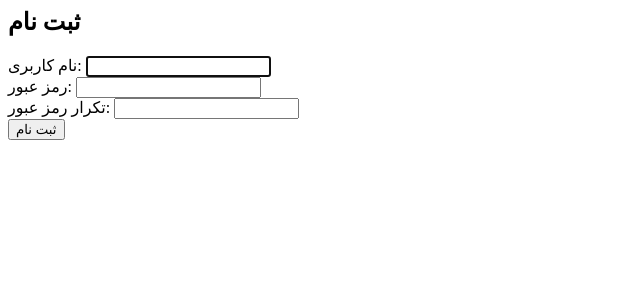
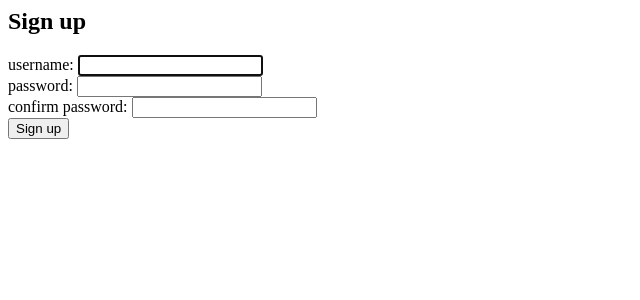
Before and after one commit to macanMehri/ecommerce, a Django app: page /users/signup/ in a window 1280 px wide. Shown: the top 300 px of the page, without its empty margins (0-640 px from the left). Run offline with Django 4.2, Linux system fonts and the light colour scheme; parts of the project's set-up code (start-up, migrations or seed data) failed here and were passed over.

Commit message:
Changed language

```diff
--- a/users/templates/signup.html
+++ b/users/templates/signup.html
@@ -1,4 +1,4 @@
-<h2>ثبت نام</h2>
+<h2>Sign up</h2>
 <form method="post">
     {% csrf_token %}
 
@@ -9,7 +9,7 @@
     {% endif %}
 
     <div>
-        <label for="id_username">نام کاربری:</label>
+        <label for="id_username">username: </label>
         {{ form.username }}
         {% if form.username.errors %}
         <div>
@@ -19,7 +19,7 @@
     </div>
 
     <div>
-        <label for="id_password1">رمز عبور:</label>
+        <label for="id_password1">password: </label>
         {{ form.password1 }}
         {% if form.password1.errors %}
         <div>
@@ -29,7 +29,7 @@
     </div>
 
     <div>
-        <label for="id_password2">تکرار رمز عبور:</label>
+        <label for="id_password2">confirm password: </label>
         {{ form.password2 }}
         {% if form.password2.errors %}
         <div>
@@ -38,5 +38,5 @@
         {% endif %}
     </div>
 
-    <button type="submit">ثبت نام</button>
+    <button type="submit">Sign up</button>
 </form>
```
Also changed, not shown: users/templates/login.html (+4 -4 lines).
